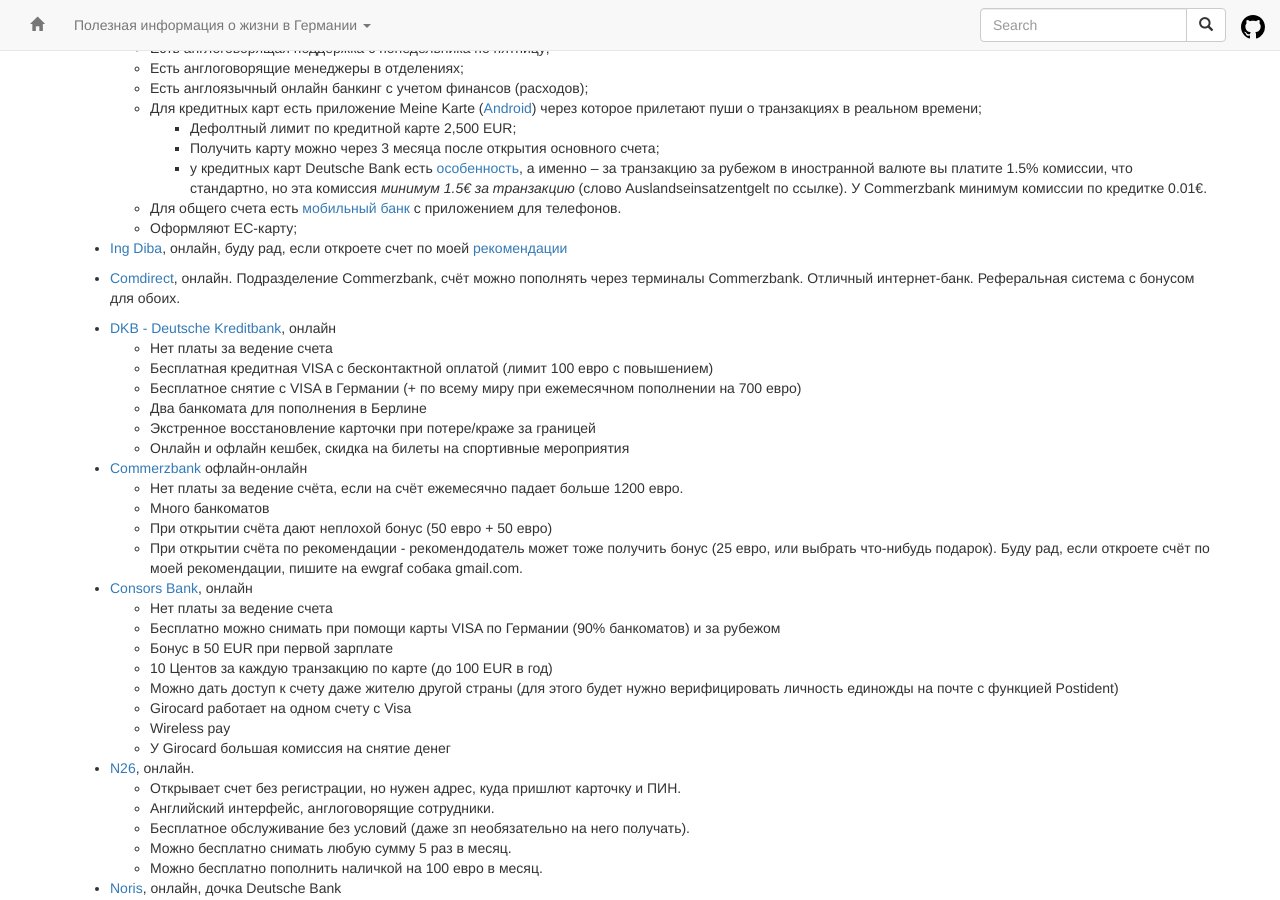
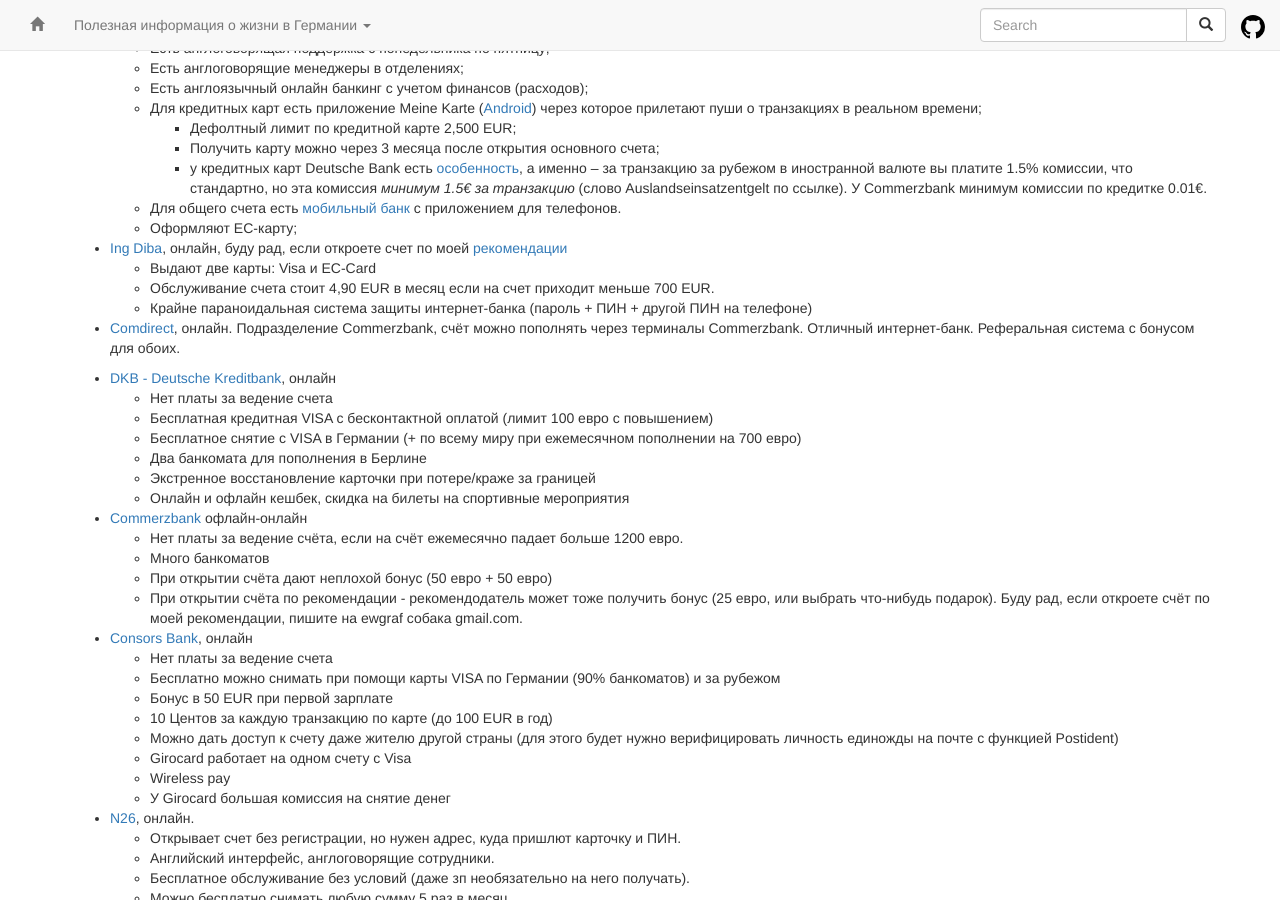
Before and after one commit to ru-de/faq, a Jekyll site: the page built from pages/Финансы и Банки.md, in a window 1280 px wide and 900 px high, scrolled down 1477 px. Built offline with Jekyll 4.4.1, drawn with Linux system fonts in a browser that asks for light colours; nearby versions of some CDN libraries.

Commit message:
Travis #1284: sync github pages

```diff
--- a/pages/Финансы и Банки.md
+++ b/pages/Финансы и Банки.md
@@ -70,6 +70,9 @@ layout: default
   - Оформляют EC-карту;
 
 - [Ing Diba](https://www.ing-diba.de/), онлайн, буду рад, если откроете счет по моей [рекомендации](https://www.ing-diba.de/girokontokwk/aa/XouQjlYYdA)
+  - Выдают две карты: Visa и EC-Card
+  - Обслуживание счета стоит 4,90 EUR в месяц если на счет приходит меньше 700 EUR.
+  - Крайне параноидальная система защиты интернет-банка (пароль + ПИН + другой ПИН на телефоне)
 
 - [Comdirect](https://www.comdirect.de), онлайн. Подразделение Commerzbank, счёт можно пополнять через терминалы Commerzbank. Отличный интернет-банк. Реферальная система с бонусом для обоих.
 
```
